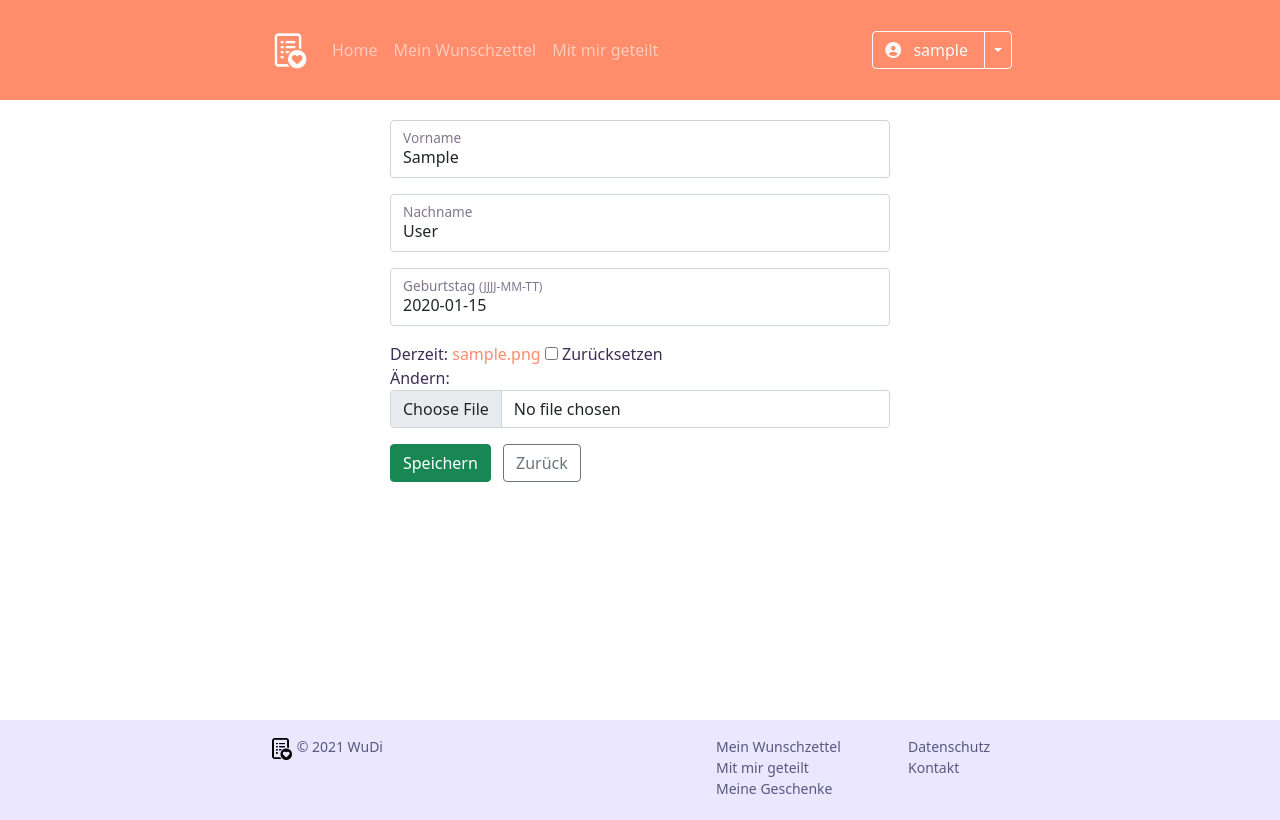
After one commit to allokz/django-wishlist, a Django app: page /accounts/00000000-0000-0000-0000-000000000001/settings in a window 1280 px wide. The commit adds this page. Run offline with Django 3.2, Linux system fonts and the light colour scheme; a user stored in the database is signed in; tables that the repository leaves empty hold one stand-in row (values such as "Sample post"); some libraries are stand-ins or nearby versions.

Commit message:
settings page created
to update user information (first/last name, birthday, image)

```diff
--- a/templates/base_generic.html
+++ b/templates/base_generic.html
@@ -53,7 +53,7 @@
                     </button>
                     <ul class="dropdown-menu dropdown-menu-end">
                         <li><a class="dropdown-item" href="{% url 'profile' %}">Dein Profil</a></li>
-                        <li><a class="dropdown-item" href="#">Einstellungen</a></li>
+                        <li><a class="dropdown-item" href="{% url 'settings' user.id %}">Einstellungen</a></li>
                         <li><hr class="dropdown-divider"></li>
                         <li><a class="dropdown-item" href="{% url 'logout' %}">Logout</a></li>
                     </ul>
--- a/templates/profile.html
+++ b/templates/profile.html
@@ -10,7 +10,7 @@
         <p><small>{{ user.username }}</small></p>
         <p>Beitrittsdatum: {{ user.date_joined }}</p>
         <p>{{ user.birthday }}</p>
-        <a href="#" class="button button-secondary mb-3"><i class="fas fa-user-cog me-1"></i> Einstellungen</a>
+        <a href="{% url 'settings' user.id %}" class="button button-secondary mb-3"><i class="fas fa-user-cog me-1"></i> Einstellungen</a>
     </div>
 </div>
 <div class="row pt-3" style="height: 200px;">
--- /dev/null
+++ b/templates/settings.html
@@ -0,0 +1,31 @@
+{% extends "base_generic.html" %}
+
+{% block content %}
+<form action="" method="post" enctype="multipart/form-data" style="max-width: 500px; margin: auto;">
+    {% csrf_token %}
+    <div class="form-floating mb-3">
+        {{ form.first_name }}
+        <label for="{{ form.first_name.id_for_label }}">Vorname</label>
+        {{ form.first_name.errors }}
+    </div>
+    <div class="form-floating mb-3">
+        {{ form.last_name }}
+        <label for="{{ form.last_name.id_for_label }}">Nachname</label>
+        {{ form.last_name.errors }}
+    </div>
+    <div class="form-floating mb-3">
+        {{ form.birthday }}
+        <label for="{{ form.birthday.id_for_label }}">Geburtstag <small>(JJJJ-MM-TT)</small></label>
+        {{ form.birthday.errors }}
+    </div>
+    <div class="mb-3">
+        {{ form.image }}
+        {{ form.image.errors }}
+    </div>
+
+    <div class="mb-3">
+        <input type="submit" class="btn btn-success me-2" value="Speichern">
+        <a href="{% url 'profile' %}" class="btn btn-outline-secondary">Zurück</a>
+    </div>
+</form>
+{% endblock %}
--- a/wishlist/forms.py
+++ b/wishlist/forms.py
@@ -1,6 +1,6 @@
 from django import forms
 from django.forms import widgets
-from .models import Wish
+from .models import CustomUser, Wish
 
 wishform_widgets = {
     'name': widgets.TextInput(attrs={
@@ -118,3 +118,25 @@ class WishCancelForm(forms.ModelForm):
                 'readonly': True,
             }),
         }
+
+class UserUpdateForm(forms.ModelForm):
+    class Meta:
+        model = CustomUser
+        fields = ['first_name', 'last_name', 'birthday', 'image']
+        widgets = {
+            'first_name': widgets.TextInput(attrs={
+                'class': "form-control",
+                'placeholder': "Vorname",
+            }),
+            'last_name': widgets.TextInput(attrs={
+                'class': "form-control",
+                'placeholder': "Nachname",
+            }),
+            'birthday': widgets.TextInput(attrs={
+                'class': "form-control",
+                'placeholder': "Geburtstag",
+            }),
+            'image': widgets.ClearableFileInput(attrs={
+                'class': "form-control",
+            }),
+        }
--- a/wishlist/urls.py
+++ b/wishlist/urls.py
@@ -13,4 +13,5 @@ urlpatterns = [
     path('wish/<int:pk>/delete', views.WishDeleteView.as_view(), name='wish-delete'),
     path('wish/success', views.wish_operation_success, name='wish-operation-success'),
     path('accounts/profile', views.ProfileView.as_view(), name='profile'),
+    path('accounts/<uuid:pk>/settings', views.SettingsView.as_view(), name='settings'),
 ]
--- a/wishlist/views.py
+++ b/wishlist/views.py
@@ -8,7 +8,7 @@ from django.views import generic
 from django.views.generic.edit import CreateView, UpdateView, DeleteView
 from django.urls import reverse_lazy
 from .models import Wish, CustomUser
-from .forms import WishCreateForm, WishUpdateForm, WishReserveForm, WishCancelForm
+from .forms import UserUpdateForm, WishCreateForm, WishUpdateForm, WishReserveForm, WishCancelForm
 import datetime
 
 
@@ -147,3 +147,9 @@ class ProfileView(LoginRequiredMixin, generic.ListView):
 
     def get_queryset(self):
         return Wish.objects.filter(gifter__exact=self.request.user.id).order_by('user', 'name')
+
+class SettingsView(LoginRequiredMixin, UpdateView):
+    model = CustomUser
+    form_class = UserUpdateForm
+    template_name = 'settings.html'
+    success_url = reverse_lazy('profile')
```
